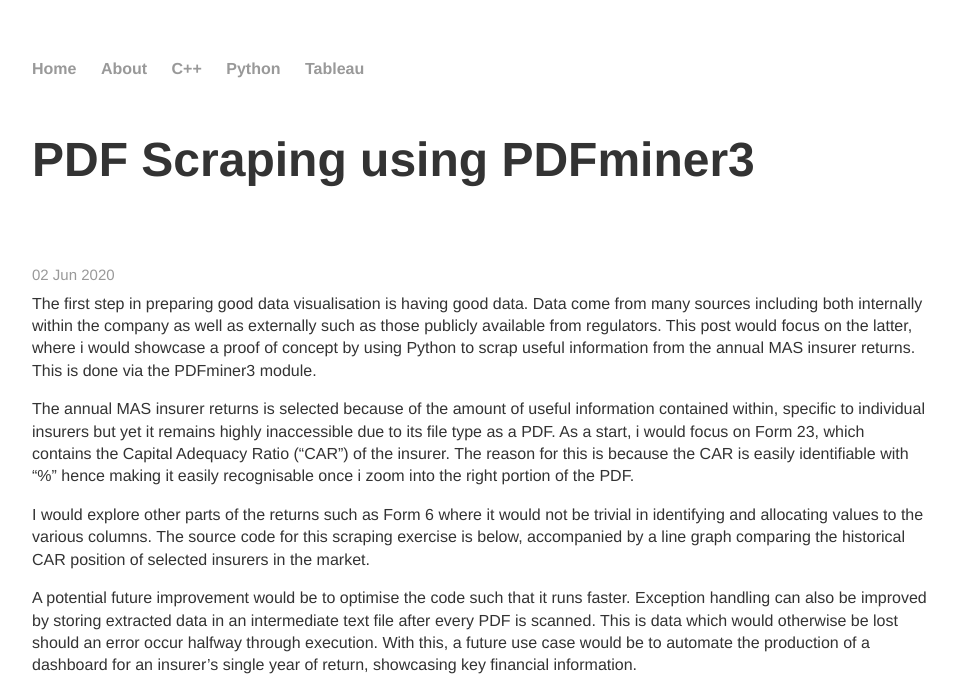
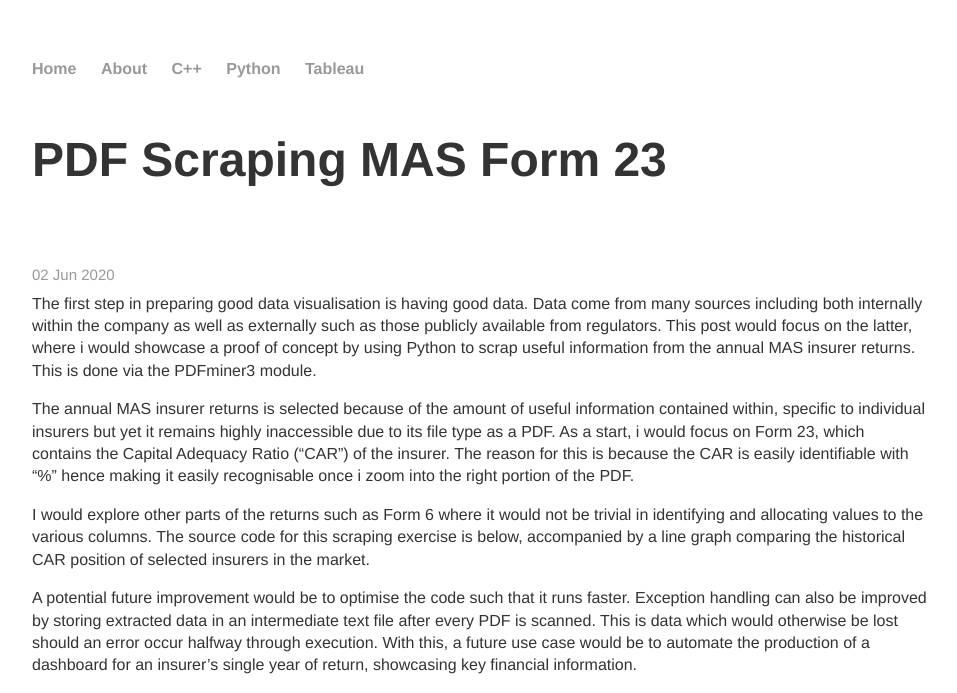
Before and after one commit to cchanzl/Lock-Screen, a Jekyll site: the page built from _posts/2020-06-02-PDF-Scraping-MAS-Form-23.md, in a window 1280 px wide, cut to the strip 0-693 px from the top of the page. Shown: the whole strip, without its empty margins (160-1117 px from the left). Built offline with Jekyll 4.4.1, drawn with Linux system fonts in a browser that asks for light colours.

Commit message:
Update and rename 2020-06-02-PDF-Scraping-using-PDFminer3.md to 2020-06-02-PDF-Scraping-MAS-Form-23.md

```diff
--- a/_posts/2020-06-02-PDF-Scraping-using-PDFminer3.md
+++ b/_posts/2020-06-02-PDF-Scraping-MAS-Form-23.md
@@ -1,6 +1,6 @@
 ---
 layout: post
-title: "PDF Scraping using PDFminer3"
+title: "PDF Scraping MAS Form 23"
 category: python
 date: 2020-06-02
 ---
```
